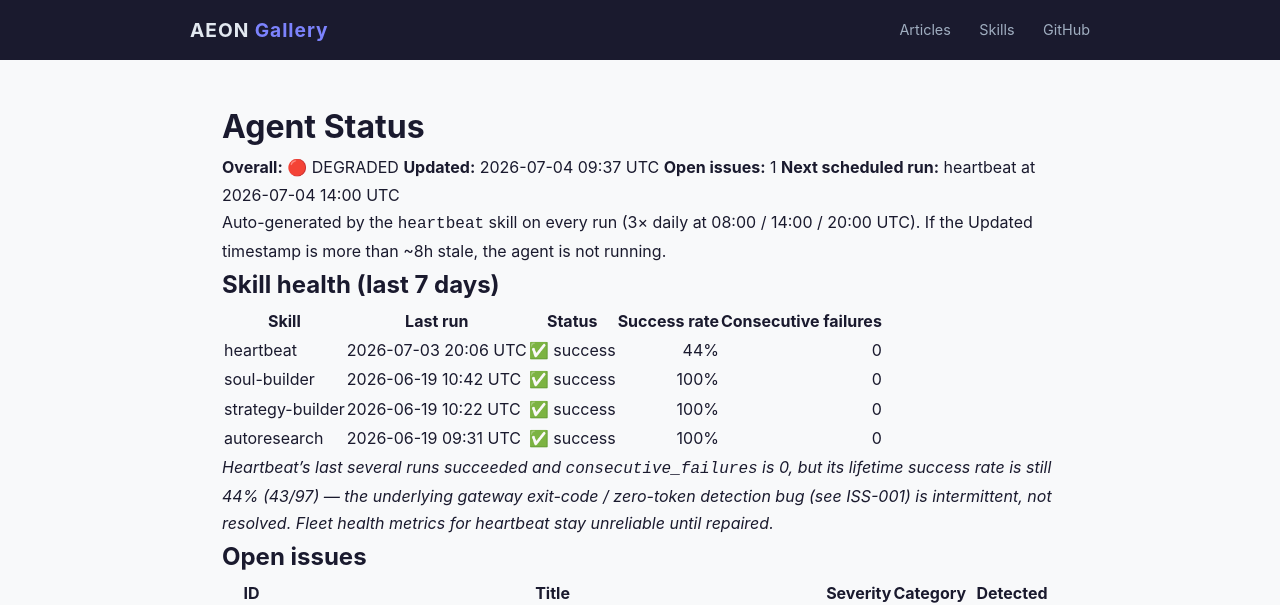
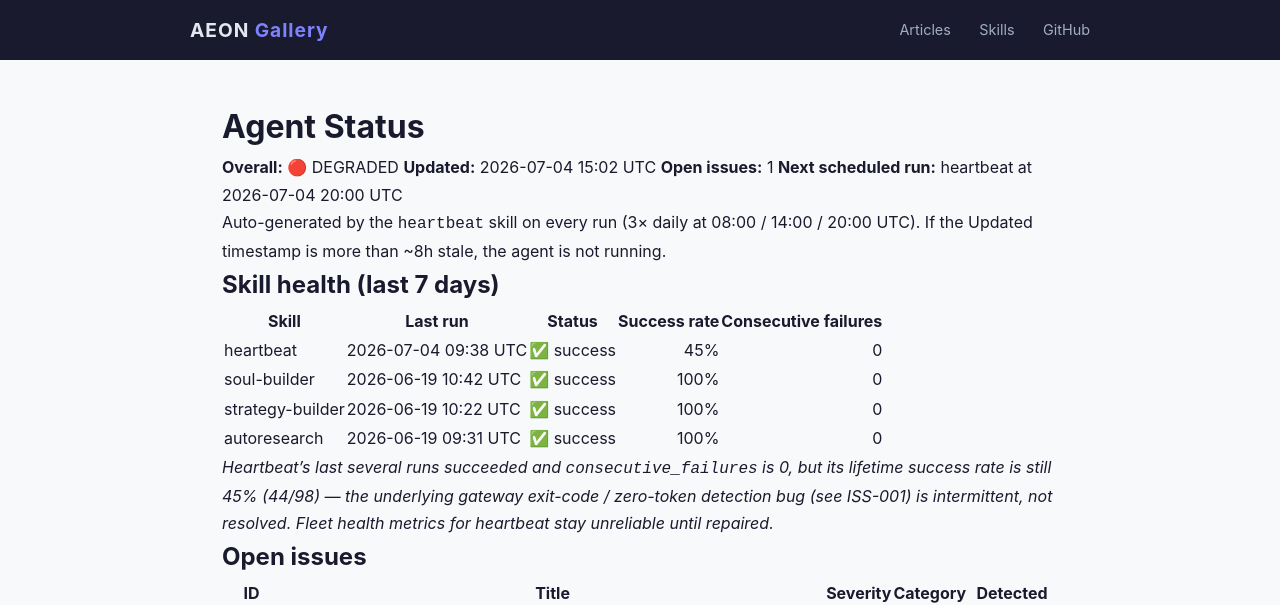
Before and after one commit to RickCrosschain/aeon, a Jekyll site: the page built from docs/status.md, in a window 1280 px wide. Shown: the top 605 px of the page. Built offline with Jekyll 4.4.1, drawn with Linux system fonts in a browser that asks for light colours.

Commit message:
chore(heartbeat): auto-commit 2026-07-04

```diff
--- a/docs/status.md
+++ b/docs/status.md
@@ -7,9 +7,9 @@
 # Agent Status
 
 **Overall:** 🔴 DEGRADED
-**Updated:** 2026-07-04 09:37 UTC
+**Updated:** 2026-07-04 15:02 UTC
 **Open issues:** 1
-**Next scheduled run:** heartbeat at 2026-07-04 14:00 UTC
+**Next scheduled run:** heartbeat at 2026-07-04 20:00 UTC
 
 Auto-generated by the `heartbeat` skill on every run (3× daily at 08:00 / 14:00 / 20:00 UTC). If the Updated timestamp is more than ~8h stale, the agent is not running.
 
@@ -17,12 +17,12 @@
 
 | Skill | Last run | Status | Success rate | Consecutive failures |
 |-------|----------|--------|-------------:|---------------------:|
-| heartbeat | 2026-07-03 20:06 UTC | ✅ success | 44% | 0 |
+| heartbeat | 2026-07-04 09:38 UTC | ✅ success | 45% | 0 |
 | soul-builder | 2026-06-19 10:42 UTC | ✅ success | 100% | 0 |
 | strategy-builder | 2026-06-19 10:22 UTC | ✅ success | 100% | 0 |
 | autoresearch | 2026-06-19 09:31 UTC | ✅ success | 100% | 0 |
 
-_Heartbeat's last several runs succeeded and `consecutive_failures` is 0, but its lifetime success rate is still 44% (43/97) — the underlying gateway exit-code / zero-token detection bug (see ISS-001) is intermittent, not resolved. Fleet health metrics for heartbeat stay unreliable until repaired._
+_Heartbeat's last several runs succeeded and `consecutive_failures` is 0, but its lifetime success rate is still 45% (44/98) — the underlying gateway exit-code / zero-token detection bug (see ISS-001) is intermittent, not resolved. Fleet health metrics for heartbeat stay unreliable until repaired._
 
 ## Open issues
 
--- a/memory/token-usage.csv
+++ b/memory/token-usage.csv
@@ -46,3 +46,4 @@
 2026-07-03,heartbeat,claude-opus-4-8,2096,3898,366157,55367
 2026-07-03,heartbeat,claude-opus-4-8,2098,5588,431719,57909
 2026-07-04,heartbeat,claude-opus-4-8,2320,4498,499487,40003
+2026-07-04,heartbeat,claude-opus-4-8,2318,5412,447500,40726
```
Also changed, not shown: memory/logs/2026-07-04.md (+15 -0 lines), .outputs/heartbeat.md.
